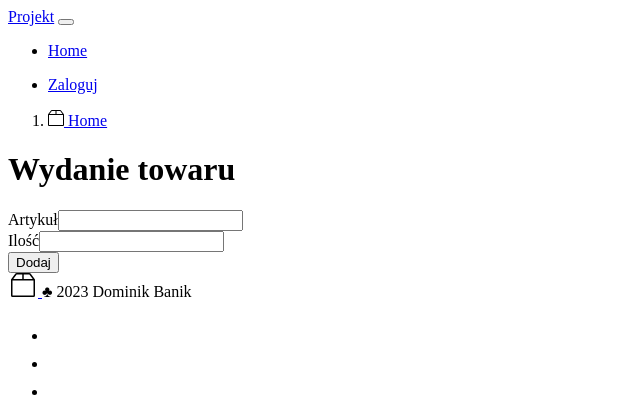
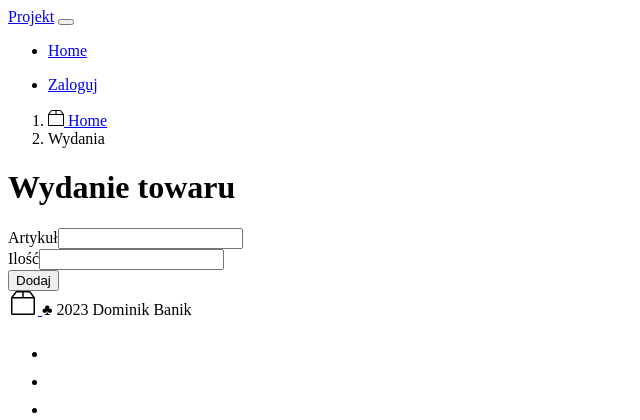
Before and after one commit to DmNick/aplikacja, a Symfony app: template templates/wydania/index.html.twig in a window 1280 px wide. Shown: the top 420 px of the page, without its empty margins (0-640 px from the left). Run offline with Twig, Linux system fonts and the light colour scheme; the template is opened without the code that fills it: most values are stand-ins (such as "Sample title", 1, 10 or a date in 2020); form fields are guessed from the names that the template uses; some libraries are stand-ins or nearby versions.

Commit message:
fixy - poprawa linków na path

```diff
--- a/templates/base.html.twig
+++ b/templates/base.html.twig
@@ -24,7 +24,7 @@
     <header>
     <nav class="navbar navbar-expand-md navbar-dark fixed-top bg-dark" aria-label="navbar">
         <div class="container-fluid">
-            <a class="navbar-brand" href="/">Projekt</a>
+            <a class="navbar-brand" href="{{ path('home') }}">Projekt</a>
             <button class="navbar-toggler collapsed" type="button" data-bs-toggle="collapse"
                 data-bs-target="#navbarLogo" aria-controls="navbarLogo" aria-expanded="false"
                 aria-label="Toggle navigation">
@@ -38,11 +38,11 @@
                     </li>
                     {% if app.user.idMagazynu.nazwa is defined %}
                     <li class="nav-item">
-                        <a class="nav-link" href="/artykul">Asortyment</a>
+                        <a class="nav-link" href="{{ path('app_artykul') }}">Asortyment</a>
                     </li>
 
                     <li class="nav-item">
-                        <a class="nav-link" href="/magazyn">{% block aktywny %}Magazyn: {{app.user.idMagazynu.nazwa}}{% endblock %}</a>
+                        <a class="nav-link" href="{{ path('app_magazyn_show') }}">{% block aktywny %}Magazyn: {{app.user.idMagazynu.nazwa}}{% endblock %}</a>
                     </li>
                     {% endif %}
                 </ul>
@@ -54,19 +54,19 @@
                             <img src="https://github.com/mdo.png" alt="mdo" width="32" height="32"
                                 class="rounded-circle"></a>
                         <ul class="dropdown-menu dropdown-menu-end" id="menu">
-                            <li><a class="dropdown-item" href="/przyjecia">Wprowadenie towaru</a></li>
-                            <li><a class="dropdown-item" href="/wydania">Wydanie towaru</a></li>
+                            <li><a class="dropdown-item" href="{{ path('app_przyjecia') }}">Wprowadenie towaru</a></li>
+                            <li><a class="dropdown-item" href="{{ path('app_wydania') }}">Wydanie towaru</a></li>
                             <li><a class="dropdown-item" href="#">Profil</a></li>
                             <li>
                                 <hr class="dropdown-divider">
                             </li>
-                            <li><a class="dropdown-item" href="/magazyn">Panel magazynów</a></li>
+                            <li><a class="dropdown-item" href="{{ path('app_magazyn_show') }}">Panel magazynów</a></li>
                             {% if is_granted('ROLE_ADMIN') %}
-                            <li><a class="dropdown-item" href="/magazyn/add">Dodaj magazyn</a></li>
-                            <li><a class="dropdown-item" href="/user">Panel użytkowników</a></li>
-                            <li><a class="dropdown-item" href="/user/add">Dodaj użytkownika</a></li>
-                            <li><a class="dropdown-item" href="/artykul">Panel artykułów</a></li>
-                            <li><a class="dropdown-item" href="/artykul/add">Dodaj artykuł</a></li>
+                            <li><a class="dropdown-item" href="{{ path('app_magazyn') }}">Dodaj magazyn</a></li>
+                            <li><a class="dropdown-item" href="{{ path('app_user') }}">Panel użytkowników</a></li>
+                            <li><a class="dropdown-item" href="{{ path('app_adduser') }}">Dodaj użytkownika</a></li>
+                            <li><a class="dropdown-item" href="{{ path('app_artykul') }}">Panel artykułów</a></li>
+                            <li><a class="dropdown-item" href="{{ path('app_artykul_add') }}">Dodaj artykuł</a></li>
                             {% endif %}
                             <li>
                                 <hr class="dropdown-divider">
@@ -88,7 +88,7 @@
         <nav aria-label="breadcrumb">
           <ol class="breadcrumb breadcrumb-chevron p-3 bg-body-tertiary rounded-3">
             <li class="breadcrumb-item">
-              <a class="link-body-emphasis" href="/">
+              <a class="link-body-emphasis" href="{{ path('home') }}">
                 <img src="/logo.svg" alt="" width="16" height="16">
                 <span class="visually-hidden">Home</span>
               </a>
@@ -114,7 +114,7 @@
     <div class="container">
         <footer class="d-flex flex-wrap justify-content-between align-items-center py-3 my-4 border-top">
           <div class="col-md-4 d-flex align-items-center">
-            <a href="/" class="mb-3 me-2 mb-md-0 text-muted text-decoration-none lh-1">
+            <a href="{{ path('home') }}" class="mb-3 me-2 mb-md-0 text-muted text-decoration-none lh-1">
                 <img src="/logo.svg" alt="" width="30" height="24">
             </a>
             <span class="mb-3 mb-md-0 text-muted">&clubs; 2023 Dominik Banik</span>
--- a/templates/przyjecia/index.html.twig
+++ b/templates/przyjecia/index.html.twig
@@ -1,6 +1,12 @@
 {% extends 'base.html.twig' %}
 
 {% block title %}Przyjęcie towaru{% endblock %}
+
+{% block breadcrumb %}
+<li class="breadcrumb-item active" aria-current="page">
+    Przyjęcia
+</li>
+{% endblock %}
 
 {% block main %}
 
--- a/templates/wydania/index.html.twig
+++ b/templates/wydania/index.html.twig
@@ -1,6 +1,12 @@
 {% extends 'base.html.twig' %}
 
 {% block title %}Wydanie towaru{% endblock %}
+
+{% block breadcrumb %}
+<li class="breadcrumb-item active" aria-current="page">
+    Wydania
+</li>
+{% endblock %}
 
 {% block main %}
 
```
Also changed, not shown: templates/Home/home.twig (+9 -3 lines), 1 other file.
